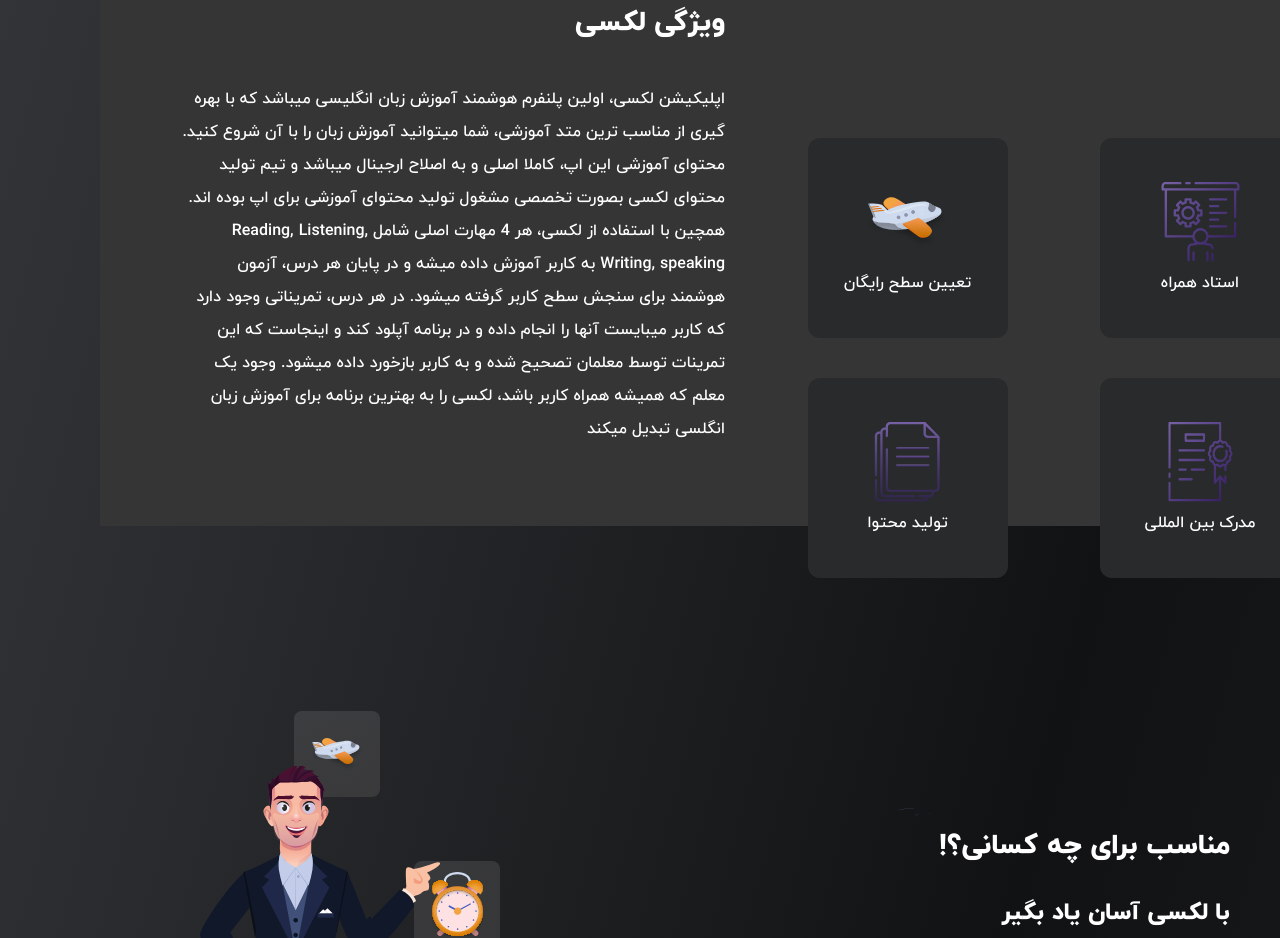
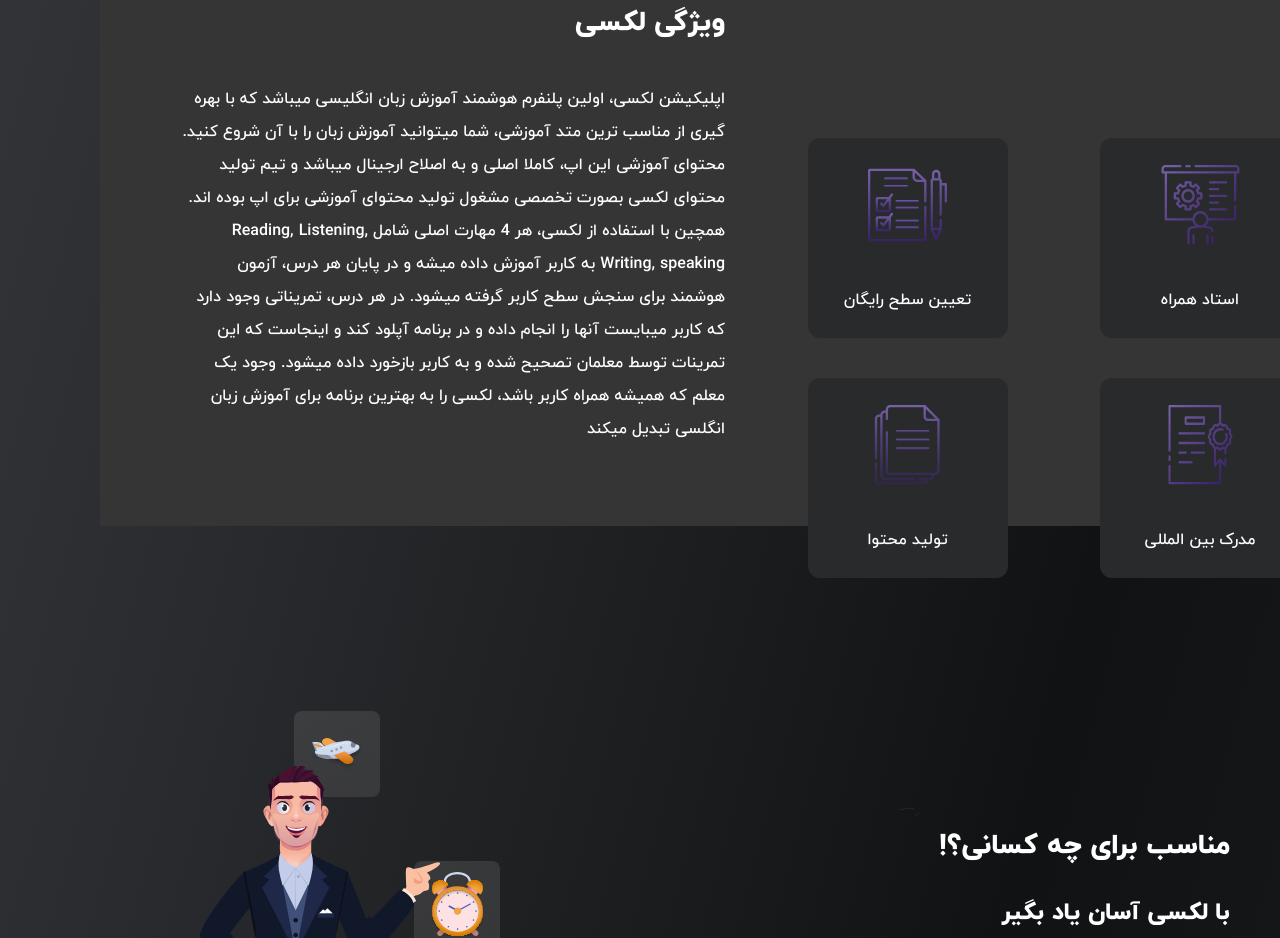
Before and after one commit to Hastellaa/Lexi-project, a website: page index.html in a window 1280 px wide. Shown: the part 1788-2726 px from the top of the page. Drawn offline with Linux system fonts and the light colour scheme; a web font is replaced by a local one.

Commit message:
Edit Card Section

```diff
--- a/index.html
+++ b/index.html
@@ -131,31 +131,31 @@
 
             </div>
 
-            <div class="feature__icons">
+            <div class="feature__cards">
                 <div class="feature__item feature__item--1">
 
                     <img src="img/_x32_2_documents_2_.svg" alt="icon" class="feature__icon">
-                    <h4 class="feature__icon--title">تولید محتوا</h4>
+                    <h4 class="feature__cards--title">تولید محتوا</h4>
                 </div>
 
                 <div class="feature__item feature__item--2">
 
-                    <img src="img/Group.svg" alt="icon" class="feature__icon">
-                    <h4 class="feature__icon--title">تعیین سطح رایگان</h4>
+                    <img src="img/Group22.svg" alt="icon" class="feature__icon">
+                    <h4 class="feature__cards--title">تعیین سطح رایگان</h4>
 
                 </div>
 
                 <div class="feature__item feature__item--3">
 
                     <img src="img/Vector (1).svg" alt="icon" class="feature__icon">
-                    <h4 class="feature__icon--title">مدرک بین المللی</h4>
+                    <h4 class="feature__cards--title">مدرک بین المللی</h4>
 
                 </div>
 
                 <div class="feature__item feature__item--4">
 
                     <img src="img/Vector.svg" alt="icon" class="feature__icon">
-                    <h4 class="feature__icon--title">استاد همراه</h4>
+                    <h4 class="feature__cards--title">استاد همراه</h4>
 
                 </div>
 
--- a/sass/components/_card.scss
+++ b/sass/components/_card.scss
@@ -0,0 +1,71 @@
+.feature {
+
+    &__item {
+
+        background-color: $color-gray-dark-4;
+        border-radius: 12px;
+        height: 20rem;
+        width: 20rem;
+        display: grid;
+        place-items: center;
+        align-items: center;
+        justify-content: center;
+        grid-gap: 1rem;
+        padding: 1rem;
+
+
+
+        &--1 {
+            grid-column: 2 / 3;
+            grid-row: 2 / 3;
+
+
+        }
+
+        &--2 {
+            grid-column: 2 / 3;
+            grid-row: 1 / 2;
+        }
+
+        &--3 {
+            grid-column: 1 / 2;
+            grid-row: 2 / 3;
+        }
+
+        &--4 {
+
+            grid-column: 1 / 2;
+            grid-row: 1 / 2;
+        }
+
+    }
+
+    &__cards {
+
+        grid-row: 1 / 2;
+
+        display: grid;
+        grid-gap: 4rem;
+        grid-template-columns: repeat(2, minmax(10rem, 30rem));
+        grid-template-rows: repeat(2, minmax(10rem, 20rem));
+
+        transform: translateY(13.5rem);
+
+
+
+        &--title {
+
+            font-size: 1.6rem;
+            font-weight: 500;
+            text-align: center;
+        }
+
+    }
+
+    &__icon {
+
+        width: 7.9rem;
+        height: 8rem;
+
+    }
+}
--- a/sass/pages/_feature.scss
+++ b/sass/pages/_feature.scss
@@ -26,67 +26,4 @@
         line-height: 3.3rem;
     }
 
-    &__item {
-
-        background-color: $color-gray-dark-4;
-        border-radius: 12px;
-        height: 20rem;
-        width: 20rem;
-        display: flex;
-        flex-direction: column;
-        align-items: center;
-        justify-content: center;
-        grid-gap: 1rem;
-        padding: 1rem;
-
-        &--1 {
-            grid-column: 2 / 3;
-            grid-row: 2 / 3;
-        }
-        &--2 {
-            grid-column: 2 / 3;
-            grid-row: 1 / 2;
-        }
-        &--3 {
-            grid-column: 1 / 2;
-            grid-row: 2 / 3;
-        }
-        &--4 {
-
-            grid-column: 1 / 2;
-            grid-row: 1 / 2;
-        }
-
-    }
-
-    &__icons {
-
-        grid-row: 1 / 2;
-
-        display: grid;
-        grid-gap: 4rem;
-        grid-template-columns: repeat(2, minmax(10rem, 30rem));
-        grid-template-rows: repeat(2, minmax(10rem, 20rem));
-
-        transform: translateY(13.5rem);
-
-    }
-
-    &__icon {
-
-        width: 7.9rem;
-        height: 8rem;
-
-        &--title {
-
-            font-size: 1.6rem;
-            font-weight: 500;
-            text-align: center;
-        }
-
-    }
-
-
-
-
 }
```
Also changed, not shown: css/style.css, img/Group22.svg (added), 1 other file.
